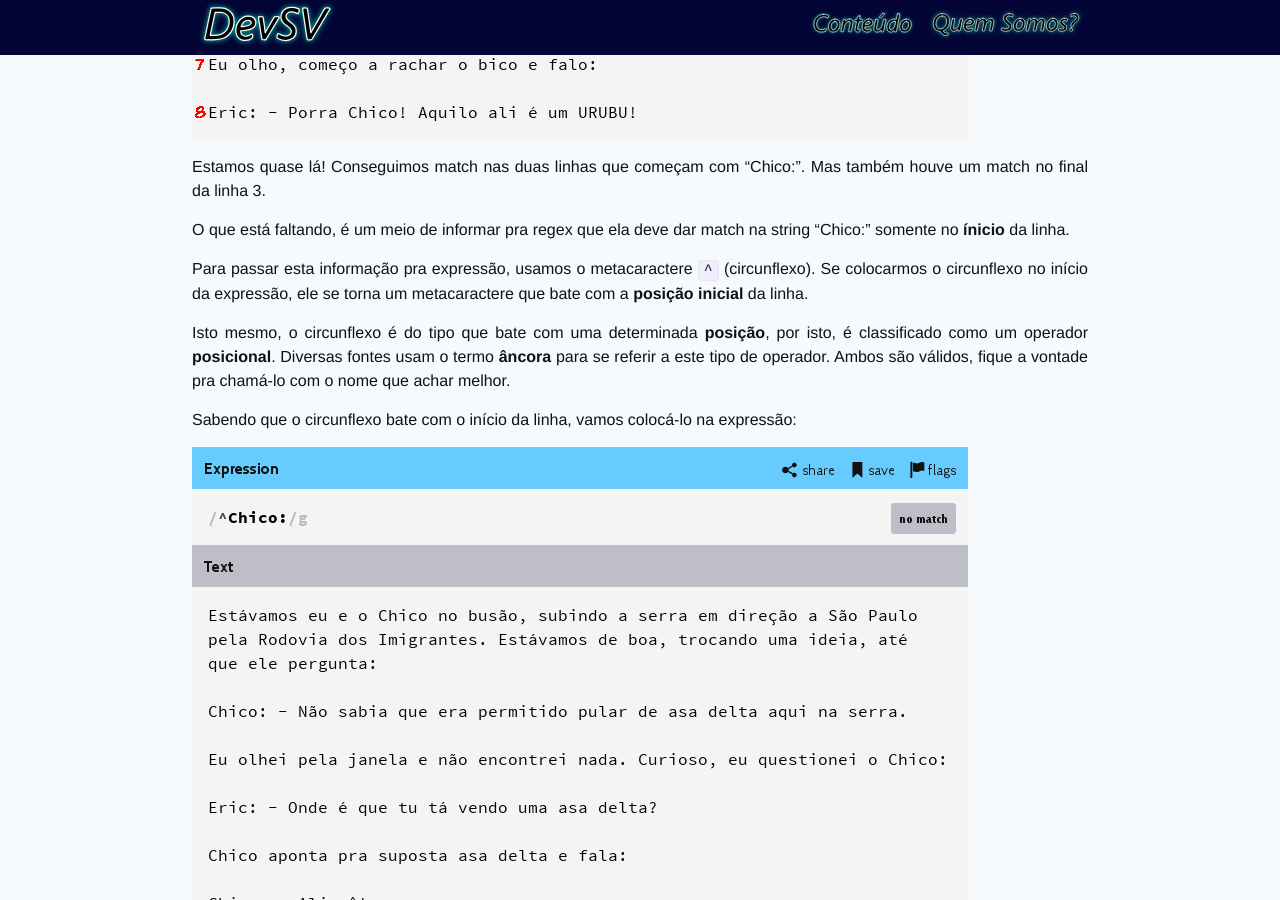
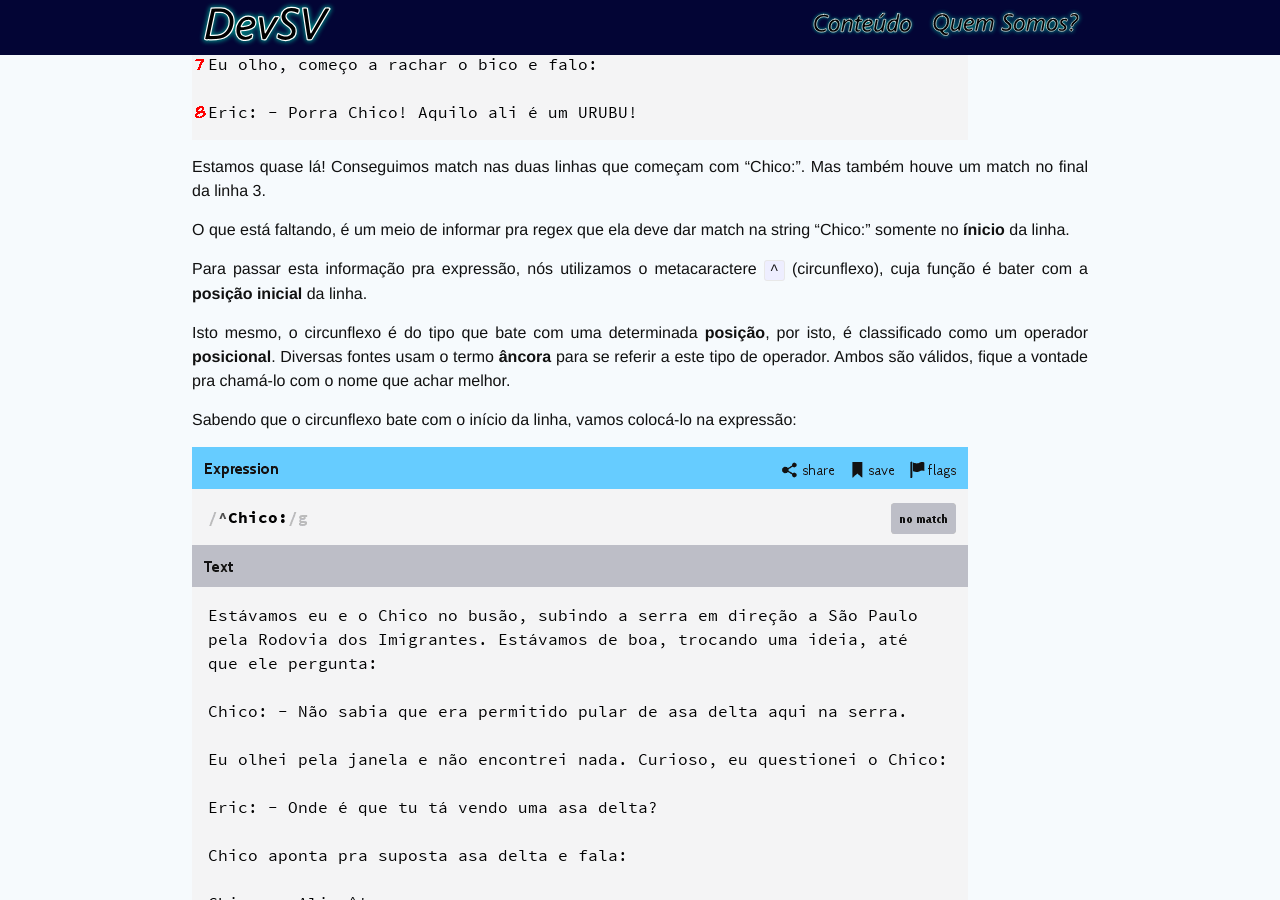
Before and after one commit to devsvbr/devsvbr.github.io, a Jekyll site: the page built from _posts/2017-04-13-falando-sobre-expressoes-regulares-o-que-foi-que-ele-disse.md, in a window 1280 px wide and 900 px high, scrolled down 2479 px. Built offline with Jekyll 4.4.1, drawn with Linux system fonts in a browser that asks for light colours; comment, search, counter and statistics services are not loaded; some of the changed text lies outside the part shown.

Commit message:
corrigindo um equivoco conceitual

```diff
--- a/_posts/2017-04-13-falando-sobre-expressoes-regulares-o-que-foi-que-ele-disse.md
+++ b/_posts/2017-04-13-falando-sobre-expressoes-regulares-o-que-foi-que-ele-disse.md
@@ -57,7 +57,7 @@ Estamos quase lá! Conseguimos match nas duas linhas que começam com "Chico:".
 
 O que está faltando, é um meio de informar pra regex que ela deve dar match na string "Chico:" somente no **ínicio** da linha.
 
-Para passar esta informação pra expressão, usamos o metacaractere `^` (circunflexo). Se colocarmos o circunflexo no início da expressão, ele se torna um metacaractere que bate com a **posição inicial** da linha.
+Para passar esta informação pra expressão, nós utilizamos o metacaractere `^` (circunflexo), cuja função é bater com a **posição inicial** da linha.
 
 Isto mesmo, o circunflexo é do tipo que bate com uma determinada **posição**, por isto, é classificado como um operador **posicional**. Diversas fontes usam o termo **âncora** para se referir a este tipo de operador. Ambos são válidos, fique a vontade pra chamá-lo com o nome que achar melhor.
 
@@ -79,7 +79,7 @@ Com o multiline ativo, temos o match conforme esperado:
 
 A missão de hoje não foi comprida e já está cumprida.
 
-Mas não quero encerrar sem mostrar o oposto do circunflexo, que é o `$` (cifrão). Se o circunflexo no início da regex bate com o início da linha, o cifrão no fim da expressão bate com o **fim** da linha.
+Mas não quero encerrar sem mostrar o oposto do circunflexo, que é o `$` (cifrão). Se o circunflexo bate com o início da linha, o cifrão bate com o **fim** da linha.
 
 Pra ver como age o cifrão, vamos aplicar a regex `[A-Za-z]+\.` pra capturar as palavras que antecedem um ponto qualquer:
 
```
